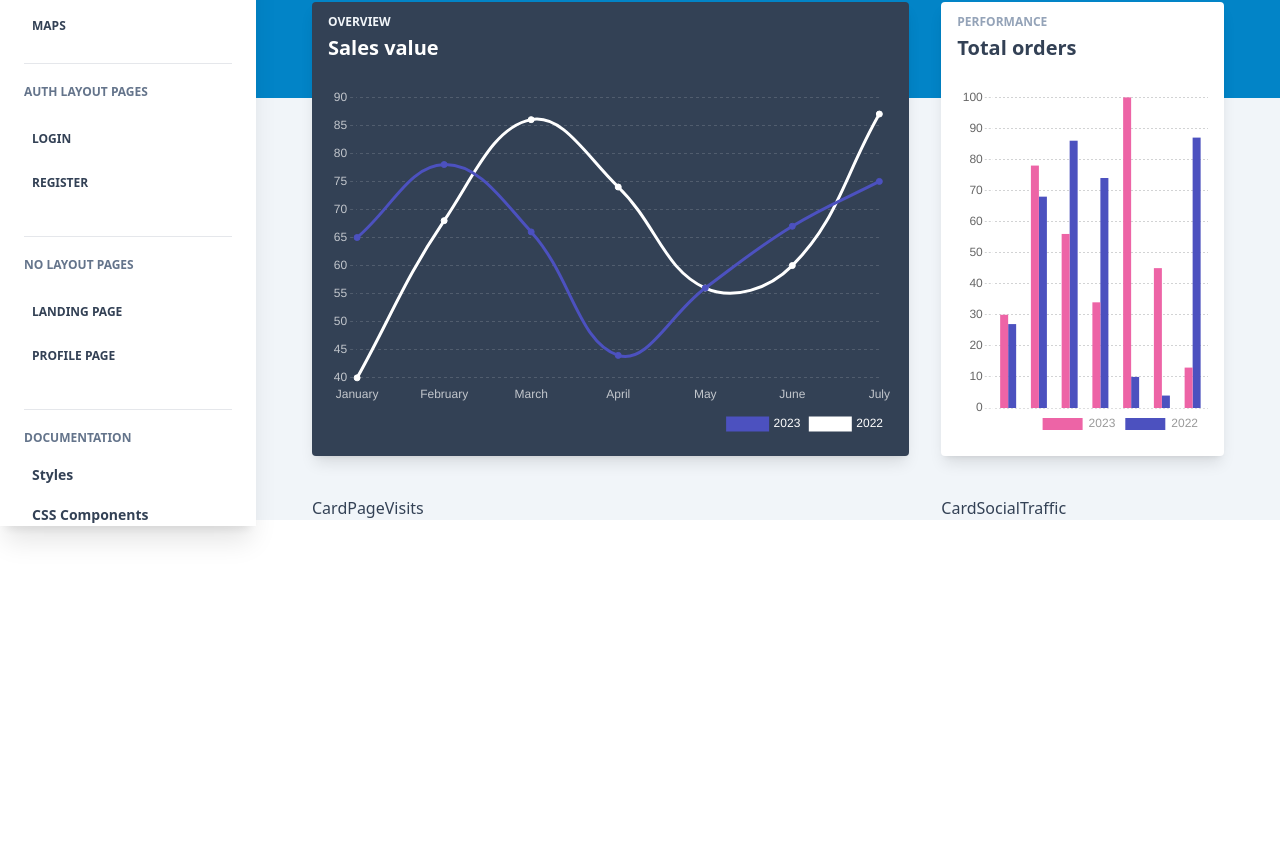
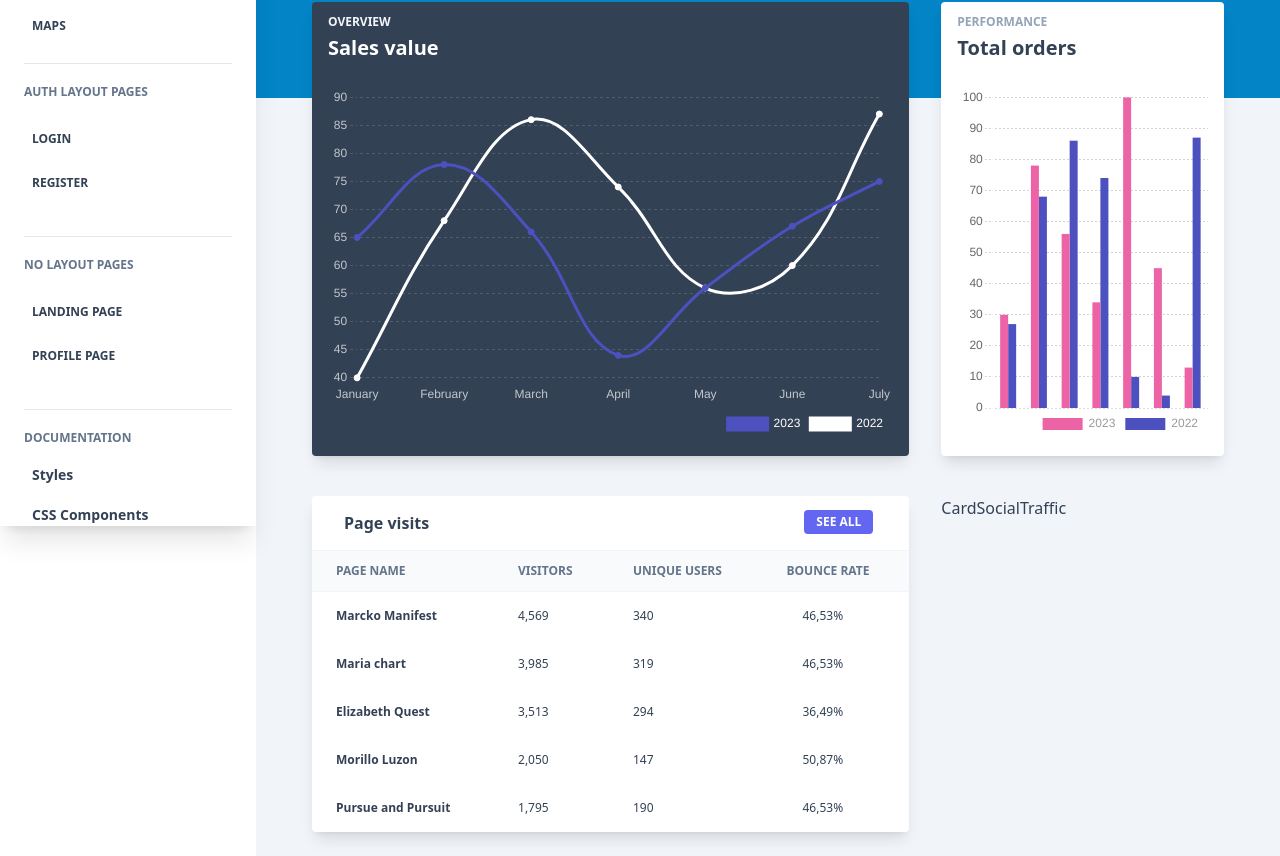
Before and after one commit to Unshack/notus, a React (Vite) app: page /admin/dashboard in a window 1280 px wide. Shown: the part 274-1130 px from the top of the page. Before the commit the page ends 800 px from the top, so only its background shows below. Built offline with nearby package versions, Linux system fonts and the light colour scheme; the HTML template or start-up script is replaced by a standard one.

Commit message:
Card page UI

```diff
--- a/src/components/Cards/CardPageVisits.jsx
+++ b/src/components/Cards/CardPageVisits.jsx
@@ -1,8 +1,125 @@
-
 const CardPageVisits = () => {
   return (
-    <div>CardPageVisits</div>
-  )
-}
+    <>
+      <div className='relative flex flex-col min-w-0 break-words bg-white w-full mb-6 shadow-lg rounded'>
+        <div className='rounded-t mb-0 px-4 py-3 border-0'>
+          <div className='flex flex-wrap items-center'>
+            <div className='relative w-full px-4 max-w-full flex-grow flex-1'>
+              <h3 className='font-semibold text-base text-blueGray-700'>
+                Page visits
+              </h3>
+            </div>
+            <div className='relative w-full px-4 max-w-full flex-grow flex-1 text-right'>
+              <button
+                className='bg-indigo-500 text-white active:bg-indigo-600 text-xs font-bold uppercase px-3 py-1 rounded outline-none focus:outline-none mr-1 mb-1 ease-linear transition-all duration-150'
+                type='button'
+              >
+                See all
+              </button>
+            </div>
+          </div>
+        </div>
+        <div className='block w-full overflow-x-auto'>
+          {/* Projects table */}
+          <table className='items-center w-full bg-transparent border-collapse'>
+            <thead>
+              <tr>
+                <th className='px-6 bg-blueGray-50 text-blueGray-500 align-middle border border-solid border-blueGray-100 py-3 text-xs uppercase border-l-0 border-r-0 whitespace-nowrap font-semibold text-left'>
+                  Page name
+                </th>
+                <th className='px-6 bg-blueGray-50 text-blueGray-500 align-middle border border-solid border-blueGray-100 py-3 text-xs uppercase border-l-0 border-r-0 whitespace-nowrap font-semibold text-left'>
+                  Visitors
+                </th>
+                <th className='px-6 bg-blueGray-50 text-blueGray-500 align-middle border border-solid border-blueGray-100 py-3 text-xs uppercase border-l-0 border-r-0 whitespace-nowrap font-semibold text-left'>
+                  Unique users
+                </th>
+                <th className='px-6 bg-blueGray-50 text-blueGray-500 align-middle border border-solid border-blueGray-100 py-3 text-xs uppercase border-l-0 border-r-0 whitespace-nowrap font-semibold text-left'>
+                  Bounce rate
+                </th>
+              </tr>
+            </thead>
+            <tbody>
+              <tr>
+                <th className='border-t-0 px-6 align-middle border-l-0 border-r-0 text-xs whitespace-nowrap p-4 text-left'>
+                  Marcko Manifest
+                </th>
+                <td className='border-t-0 px-6 align-middle border-l-0 border-r-0 text-xs whitespace-nowrap p-4'>
+                  4,569
+                </td>
+                <td className='border-t-0 px-6 align-middle border-l-0 border-r-0 text-xs whitespace-nowrap p-4'>
+                  340
+                </td>
+                <td className='border-t-0 px-6 align-middle border-l-0 border-r-0 text-xs whitespace-nowrap p-4'>
+                  <i className='fas fa-arrow-up text-emerald-500 mr-4'></i>
+                  46,53%
+                </td>
+              </tr>
+              <tr>
+                <th className='border-t-0 px-6 align-middle border-l-0 border-r-0 text-xs whitespace-nowrap p-4 text-left'>
+                  Maria chart
+                </th>
+                <td className='border-t-0 px-6 align-middle border-l-0 border-r-0 text-xs whitespace-nowrap p-4'>
+                  3,985
+                </td>
+                <td className='border-t-0 px-6 align-middle border-l-0 border-r-0 text-xs whitespace-nowrap p-4'>
+                  319
+                </td>
+                <td className='border-t-0 px-6 align-middle border-l-0 border-r-0 text-xs whitespace-nowrap p-4'>
+                  <i className='fas fa-arrow-down text-orange-500 mr-4'></i>
+                  46,53%
+                </td>
+              </tr>
+              <tr>
+                <th className='border-t-0 px-6 align-middle border-l-0 border-r-0 text-xs whitespace-nowrap p-4 text-left'>
+                  Elizabeth Quest
+                </th>
+                <td className='border-t-0 px-6 align-middle border-l-0 border-r-0 text-xs whitespace-nowrap p-4'>
+                  3,513
+                </td>
+                <td className='border-t-0 px-6 align-middle border-l-0 border-r-0 text-xs whitespace-nowrap p-4'>
+                  294
+                </td>
+                <td className='border-t-0 px-6 align-middle border-l-0 border-r-0 text-xs whitespace-nowrap p-4'>
+                  <i className='fas fa-arrow-down text-orange-500 mr-4'></i>
+                  36,49%
+                </td>
+              </tr>
+              <tr>
+                <th className='border-t-0 px-6 align-middle border-l-0 border-r-0 text-xs whitespace-nowrap p-4 text-left'>
+                  Morillo Luzon
+                </th>
+                <td className='border-t-0 px-6 align-middle border-l-0 border-r-0 text-xs whitespace-nowrap p-4'>
+                  2,050
+                </td>
+                <td className='border-t-0 px-6 align-middle border-l-0 border-r-0 text-xs whitespace-nowrap p-4'>
+                  147
+                </td>
+                <td className='border-t-0 px-6 align-middle border-l-0 border-r-0 text-xs whitespace-nowrap p-4'>
+                  <i className='fas fa-arrow-up text-emerald-500 mr-4'></i>
+                  50,87%
+                </td>
+              </tr>
+              <tr>
+                <th className='border-t-0 px-6 align-middle border-l-0 border-r-0 text-xs whitespace-nowrap p-4 text-left'>
+                  Pursue and Pursuit
+                </th>
+                <td className='border-t-0 px-6 align-middle border-l-0 border-r-0 text-xs whitespace-nowrap p-4'>
+                  1,795
+                </td>
+                <td className='border-t-0 px-6 align-middle border-l-0 border-r-0 text-xs whitespace-nowrap p-4'>
+                  190
+                </td>
+                <td className='border-t-0 px-6 align-middle border-l-0 border-r-0 text-xs whitespace-nowrap p-4'>
+                  <i className='fas fa-arrow-down text-red-500 mr-4'></i>
+                  46,53%
+                </td>
+              </tr>
+            </tbody>
+          </table>
+        </div>
+      </div>
+    </>
+  );
+};
 
-export default CardPageVisits
+export default CardPageVisits;
```
